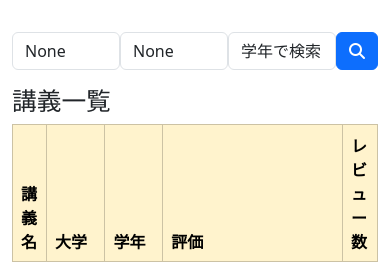
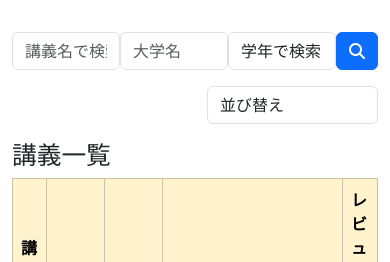
Before and after one commit to daisuke-shimura/server_programming, a Django app: page /lectures/ in a window 390 px wide. Shown: the part 80-342 px from the top of the page. Run offline with Django 3.2, Linux system fonts and the light colour scheme; data comes from the database, SQL or seed files in the repository; some libraries are stand-ins or nearby versions.

Commit message:
並び替え機能

```diff
--- a/djangosnippets/helloworld/templates/snippets/lectures/index.html
+++ b/djangosnippets/helloworld/templates/snippets/lectures/index.html
@@ -18,6 +18,24 @@
         </form>
     </div>
 </div>
+<div class="row">
+    <div class="col-6 offset-6 col-md-4 offset-md-8">
+        <form method="get" class="form-inline mb-3">
+          <!-- 検索条件を hidden で保持 -->
+          <input type="hidden" name="q_name" value="{{ search_name }}">
+          <input type="hidden" name="q_year" value="{{ search_year }}">
+          <input type="hidden" name="q_university" value="{{ search_university }}">
+
+          <select name="sort" class="form-control mr-2" onchange="this.form.submit()">
+            <option value="">並び替え</option>
+            <option value="review_count_desc" {% if sort == "review_count_desc" %}selected{% endif %}>レビューが多い順</option>
+            <option value="review_count_asc" {% if sort == "review_count_asc" %}selected{% endif %}>レビューが少ない順</option>
+            <option value="average_score_desc" {% if sort == "average_score_desc" %}selected{% endif %}>評価が高い順</option>
+            <option value="average_score_asc" {% if sort == "average_score_asc" %}selected{% endif %}>評価が低い順</option>
+          </select>
+        </form>
+    </div>
+</div>
 
     {% include 'lectures/lectures_table.html' %}
 
--- a/djangosnippets/helloworld/views.py
+++ b/djangosnippets/helloworld/views.py
@@ -99,9 +99,16 @@ def lecture_new(request):
 
 def lecture_index(request):
     #lectures = Lecture.objects.all()
-    search_name = request.GET.get('q_name')  # 検索キーワード
-    search_year = request.GET.get('q_year')
-    search_university = request.GET.get('q_university')
+    search_name = request.GET.get('q_name') or "" # 検索キーワード
+    search_year = request.GET.get('q_year') or ""
+    search_university = request.GET.get('q_university') or ""
+    sort = request.GET.get('sort')
+
+    #ソート
+    #多い順
+    #lectures = Lecture.objects.order_by('-reviews_count')
+    #少ない順
+    #lectures = Lecture.objects.order_by('reviews_count')
     lectures = Lecture.objects.all()
 
     if search_name:
@@ -113,11 +120,22 @@ def lecture_index(request):
     if search_university:
         lectures = lectures.filter(university__icontains=search_university)
 
+    #並び替え
+    if sort == 'review_count_desc':
+        lectures = lectures.order_by('-reviews_count')  # 降順
+    elif sort == 'review_count_asc':
+        lectures = lectures.order_by('reviews_count')  # 昇順
+    elif sort == 'average_score_desc':
+        lectures = lectures.order_by('-average_score')  # 降順
+    elif sort == 'average_score_asc':
+        lectures = lectures.order_by('average_score')  # 昇順
+
     context = {
         'lectures': lectures,
         'search_name': search_name,
         'search_year': search_year,
         'search_university': search_university,
+        'sort': sort,
     }
     return render(request, 'snippets/lectures/index.html', context)
 
```
